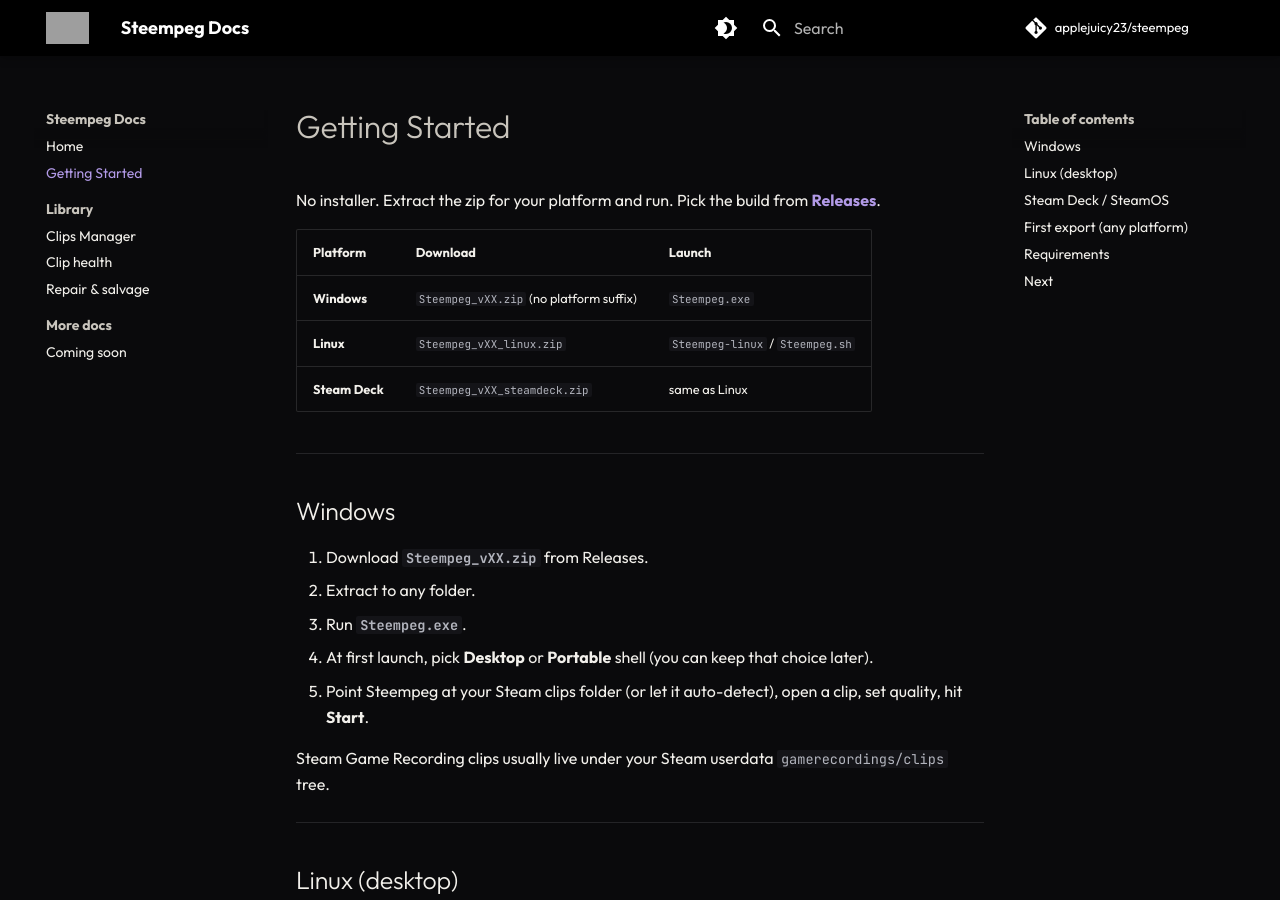
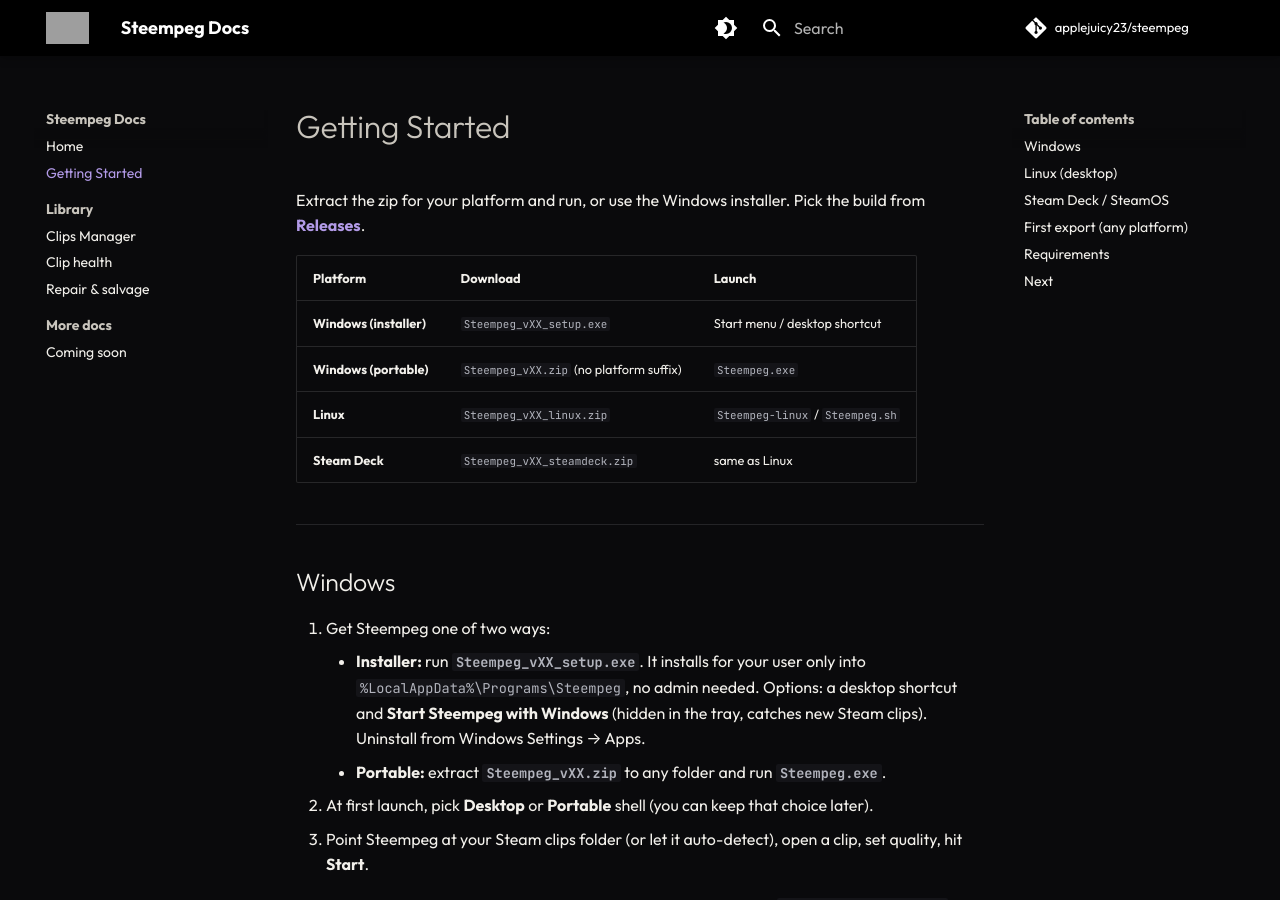
Before and after one commit to applejuicy23/steempeg, an MkDocs documentation site: the page built from website/docs/getting-started.md, in a window 1280 px wide and 900 px high. Built offline with MkDocs 1.6.1 and Material for MkDocs 9.7.7, drawn with Linux system fonts in a browser that asks for light colours; comment, search, counter and statistics services are not loaded; grey boxes are pictures that could not be loaded.

Commit message:
docs(site): getting started now covers the windows installer

```diff
--- a/website/docs/getting-started.md
+++ b/website/docs/getting-started.md
@@ -1,11 +1,13 @@
 # Getting Started
 
-No installer. Extract the zip for your platform and run. Pick the build from
+Extract the zip for your platform and run, or use the Windows installer. Pick
+the build from
 **[Releases](https://github.com/applejuicy23/steempeg/releases/latest)**.
 
 | Platform | Download | Launch |
 |---|---|---|
-| **Windows** | `Steempeg_vXX.zip` (no platform suffix) | `Steempeg.exe` |
+| **Windows (installer)** | `Steempeg_vXX_setup.exe` | Start menu / desktop shortcut |
+| **Windows (portable)** | `Steempeg_vXX.zip` (no platform suffix) | `Steempeg.exe` |
 | **Linux** | `Steempeg_vXX_linux.zip` | `Steempeg-linux` / `Steempeg.sh` |
 | **Steam Deck** | `Steempeg_vXX_steamdeck.zip` | same as Linux |
 
@@ -13,11 +15,16 @@
 
 ## Windows
 
-1. Download **`Steempeg_vXX.zip`** from Releases.
-2. Extract to any folder.
-3. Run **`Steempeg.exe`**.
-4. At first launch, pick **Desktop** or **Portable** shell (you can keep that choice later).
-5. Point Steempeg at your Steam clips folder (or let it auto-detect), open a clip, set quality, hit **Start**.
+1. Get Steempeg one of two ways:
+    - **Installer:** run **`Steempeg_vXX_setup.exe`**. It installs for your
+      user only into `%LocalAppData%\Programs\Steempeg`, no admin needed.
+      Options: a desktop shortcut and **Start Steempeg with Windows** (hidden
+      in the tray, catches new Steam clips). Uninstall from Windows Settings →
+      Apps.
+    - **Portable:** extract **`Steempeg_vXX.zip`** to any folder and run
+      **`Steempeg.exe`**.
+2. At first launch, pick **Desktop** or **Portable** shell (you can keep that choice later).
+3. Point Steempeg at your Steam clips folder (or let it auto-detect), open a clip, set quality, hit **Start**.
 
 Steam Game Recording clips usually live under your Steam userdata `gamerecordings/clips` tree.
 
```
